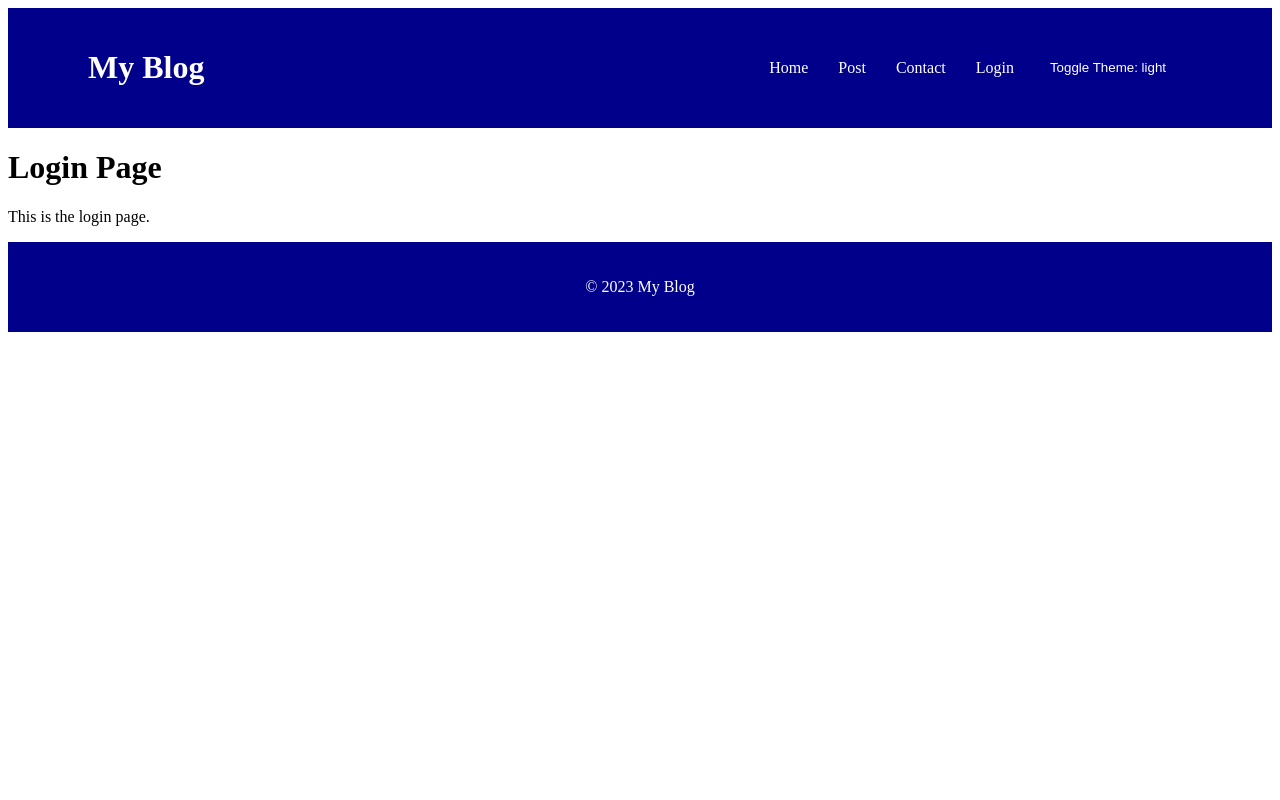
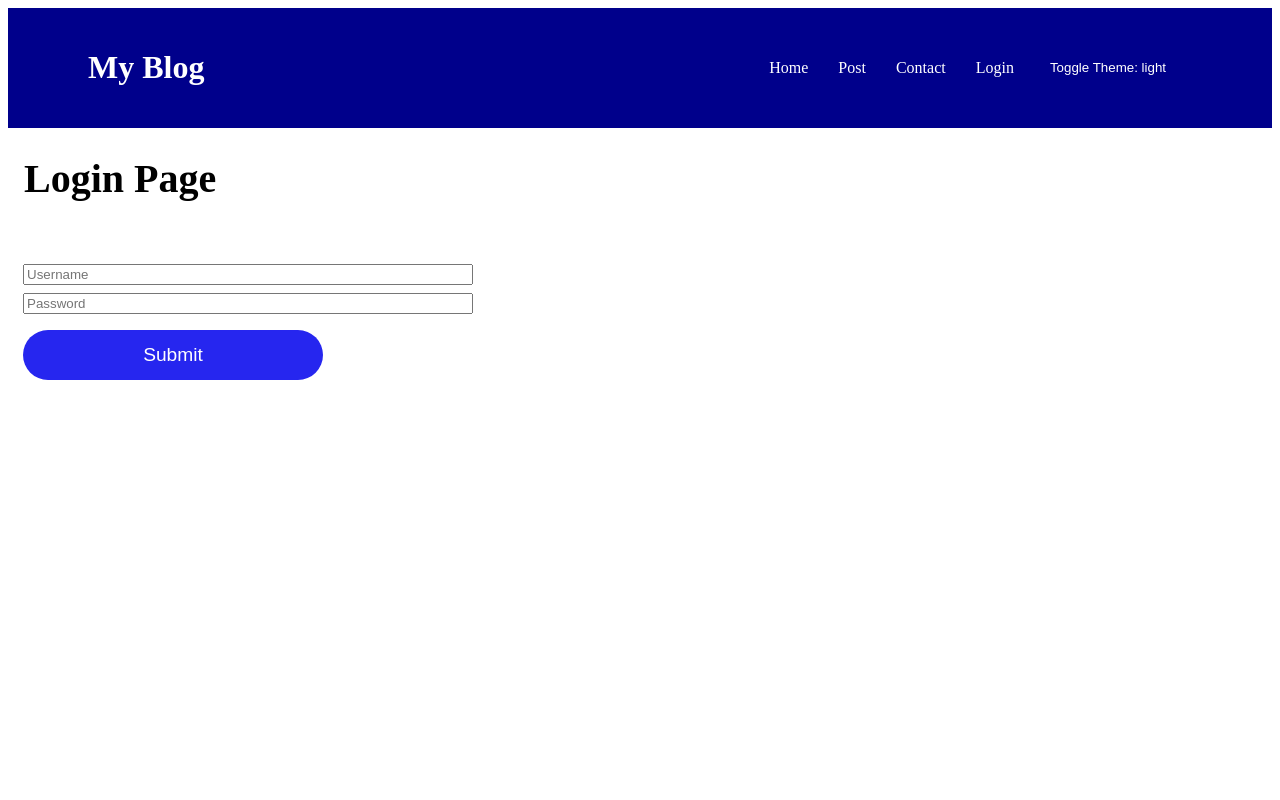
Before and after one commit to rteshome-clt/react-blog-app, a React (Vite) app: page /login in a window 1280 px wide. Shown: the top 800 px of the page. Built offline with nearby package versions, Linux system fonts and the light colour scheme.

Commit message:
Designed loginpage

```diff
--- a/src/App.jsx
+++ b/src/App.jsx
@@ -8,10 +8,12 @@ import PostList from './Components/postList/PostList.jsx';
 import Homepage from './Components/homepage/Homepage.jsx';
 import BlogPost from './Components/blog/BlogPostPage.jsx';
 import LoginPage from './login/LoginPage.jsx';
+import { AuthProvider } from './Components/authWrapper/AuthProviders.jsx';
 
 function App() {
   return (
     <ThemeProvider>
+      <AuthProvider>
         <Routes>
           <Route element ={<CommonLayout/>}>
             <Route path="/" element={<Homepage />} />
@@ -21,6 +23,7 @@ function App() {
             <Route path="/posts/:postId" element={<BlogPost />} />
           </Route>
         </Routes>
+      </AuthProvider>
     </ThemeProvider>
   );
 }
--- /dev/null
+++ b/src/Components/authWrapper/AuthContext.js
@@ -0,0 +1,12 @@
+import { createContext, useContext } from "react";
+
+const AuthContext = createContext();
+
+export const useUsername = () => {
+  const { user } = useContext(AuthContext);
+  return user ? user.username : null;
+}
+
+export const useAuth = () => useContext(AuthContext);
+
+export default AuthContext;
--- /dev/null
+++ b/src/Components/authWrapper/AuthProviders.jsx
@@ -0,0 +1,21 @@
+import React, { useState } from "react";
+import AuthContext from "./AuthContext";
+
+export const AuthProvider = ({ children }) => {
+    const [user, setUser] = useState(null);
+
+    const login = (username) => {
+        setUser({username});
+    }
+
+    const logout = () => {
+        setUser(null);
+    }
+
+    return (
+        <AuthContext.Provider
+            value={{user, login, logout}}>
+                {children}
+        </AuthContext.Provider>
+    );
+}
--- a/src/Components/common/Header.jsx
+++ b/src/Components/common/Header.jsx
@@ -2,10 +2,12 @@ import React from "react";
 import styles from '../css/Header.module.css';
 import { useTheme } from "./ThemeContext";
 import { Link } from "react-router";
+import { useAuth, useUsername } from "../authWrapper/AuthContext";
 
 function Header() {
     const { theme, toggleTheme } = useTheme();
-
+    const username = useUsername();
+    const {logout} = useAuth();
     return (
         <div className={styles.header}>
             <h1>My Blog</h1>
@@ -21,7 +23,11 @@ function Header() {
                         <Link to="/contact">Contact</Link>
                     </li>
                     <li>
-                        <Link to="/login">Login</Link>
+                        {username ? (
+                            <p onClick={logout}>Logout</p>
+                        ) : (
+                            <Link to="/login">Login</Link>
+                        )}
                     </li>
                     <button onClick={toggleTheme}>
                         Toggle Theme:
--- /dev/null
+++ b/src/Components/css/LoginPage.module.css
@@ -0,0 +1,52 @@
+.container {
+    display: flex;
+    flex-direction: column;
+    height: 100vh;
+}
+
+.title {
+    font-size: 2.5rem;
+    margin-bottom: 3rem;
+    padding: 0 1rem;
+}
+
+.input {
+    display: flex;
+    flex-direction: column;
+    gap: 0.5rem;
+    padding: 14px 15px;
+    font-size: 1rem;
+    max-width: 450px;
+}
+
+.submitButton {
+    background-color: rgb(38, 38, 239);
+    color: white;
+    font-size: 1.2rem;
+    padding: 14px 0;
+    border: none;
+    border-radius: 999px;
+    cursor: pointer;
+    margin-top: 0.5rem;
+    max-width: 300px
+}
+
+:global(body.dark) .container {
+    background-color: #1f2937;
+}
+
+:global(body.dark) .title {
+    color: white;
+}
+
+:global(body.dark) .input input {
+    background-color: #111827;
+    color: white;
+    border: 1px solid gray;
+}
+
+:global(body.dark) .submitButton {
+    background-color: brown;
+    color: gray;
+    border-radius: 6px;
+}
--- a/src/login/LoginPage.jsx
+++ b/src/login/LoginPage.jsx
@@ -1,10 +1,42 @@
-import React from "react";
+import React, { useState } from "react";
+import Styles from "../Components/css/LoginPage.module.css";
+import { useAuth } from "../Components/authWrapper/AuthContext";
 
 function LoginPage() {
+  const {login} = useAuth();
+  const [userData, setUserData] = useState({
+    username: "",
+    password: ""
+  });
+  const onSubmit = (e) => {
+    e.preventDefault();
+    //console.log(userData);
+    login(userData.username);
+  }
+
   return (
-    <div>
-      <h1>Login Page</h1>
-      <p>This is the login page.</p>
+    <div className={Styles.container}>
+      <h1 className={Styles.title}>Login Page</h1>
+
+      <form className={Styles.input} onSubmit={onSubmit}>
+        <input
+          placeholder="Username"
+          type="text"
+          value={userData.username}
+          onChange={(e) => setUserData({ ...userData, username: e.target.value })}
+          placeholder="Username"
+        />
+        <input
+          placeholder="Password"
+          type="password"
+          value={userData.password}
+          onChange={(e) => setUserData({ ...userData, password: e.target.value })}
+
+        />
+        <button type="submit" className={Styles.submitButton}>Submit</button>
+      </form>
+
+
     </div>
   );
 }
```
Lines whose indentation alone changed are shown as unchanged.
